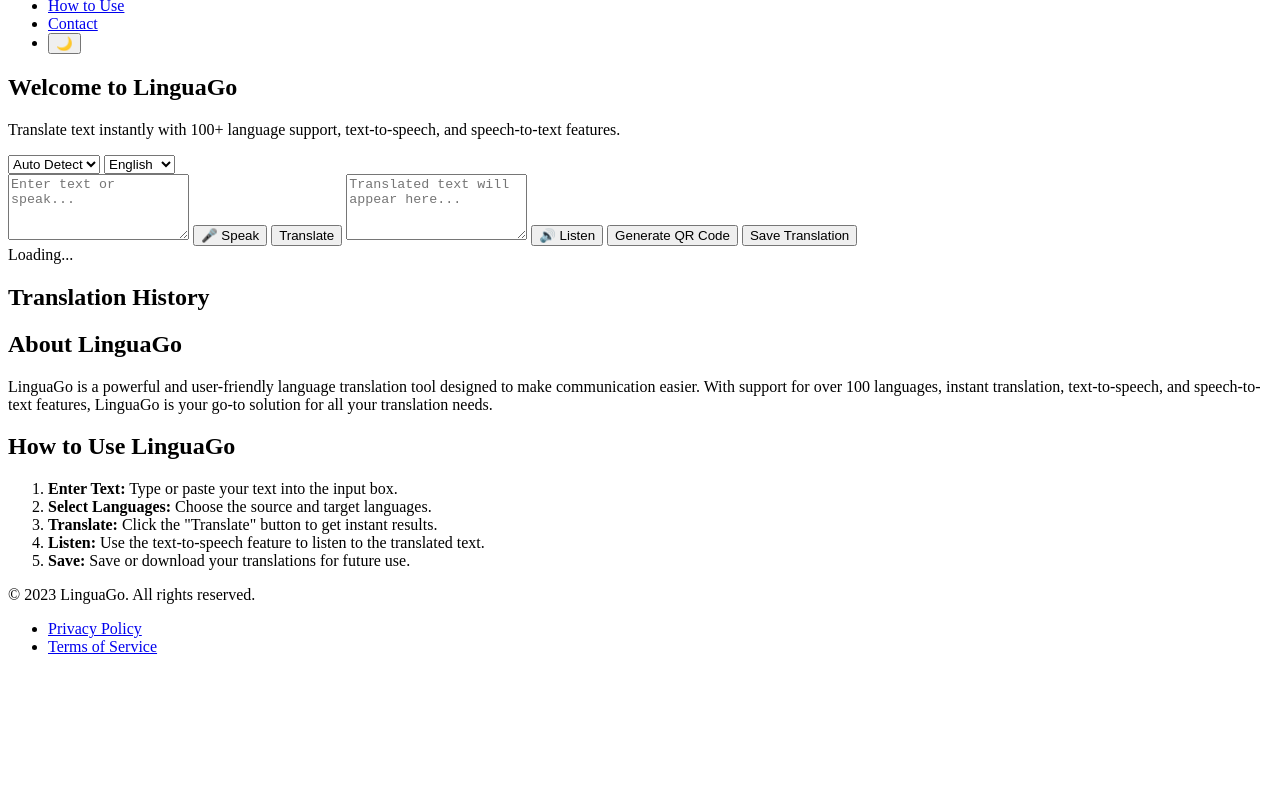
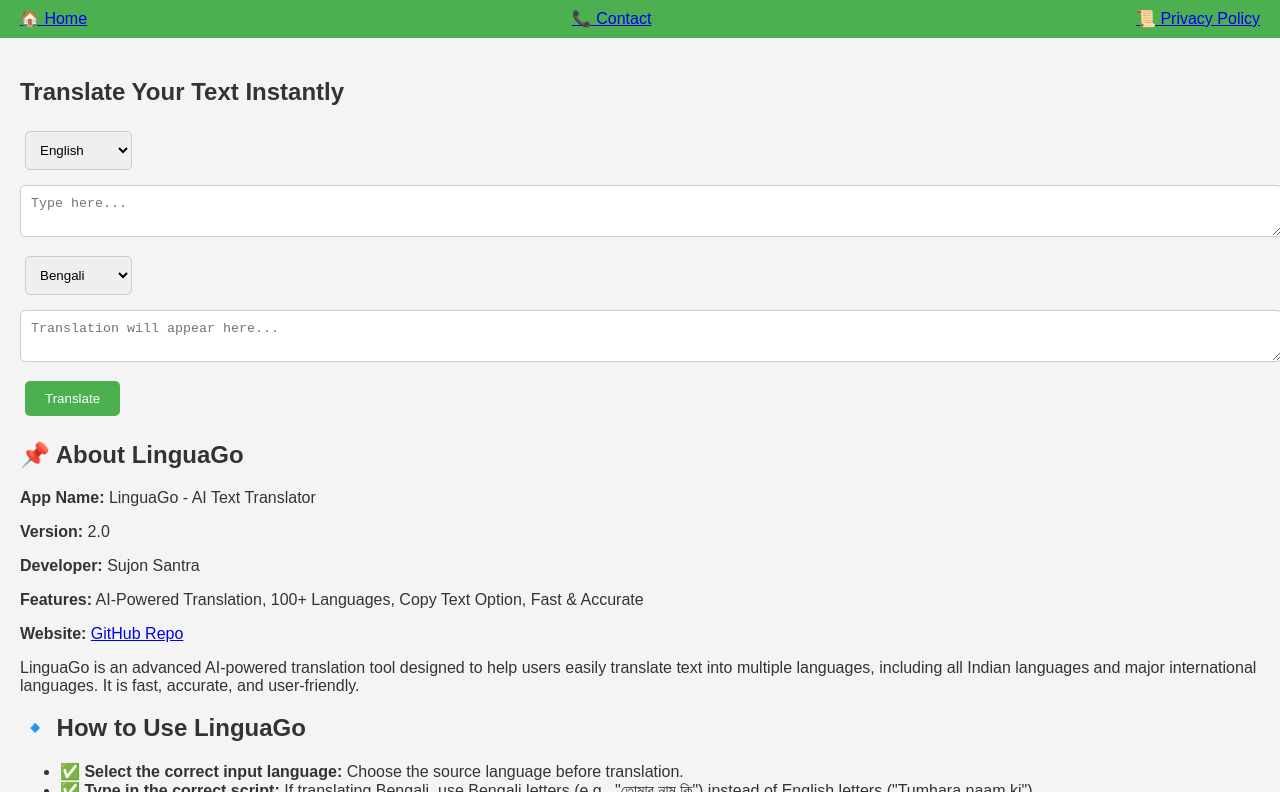
Before and after one commit to language-converter/linguago-text-converter, a plain HTML site: page index.html in a window 1280 px wide. Shown: the part 81-873 px from the top of the page. Before the commit the page ends 800 px from the top, so only its background shows below. Drawn offline with Linux system fonts and the light colour scheme.

Commit message:
Update index.html

```diff
--- a/index.html
+++ b/index.html
@@ -3,102 +3,92 @@
 <head>
     <meta charset="UTF-8">
     <meta name="viewport" content="width=device-width, initial-scale=1.0">
-    <title>LinguaGo - Fast & Friendly Language Translation Tool</title>
-    <meta name="description" content="LinguaGo is a fast, user-friendly language translation tool with 100+ language support, text-to-speech, speech-to-text, and SEO-friendly design.">
-    <meta name="keywords" content="LinguaGo, translation, text-to-speech, speech-to-text, 100+ languages, SEO-friendly, Google ranking">
-    <meta name="author" content="LinguaGo Team">
-    <link rel="canonical" href="https://linguago.com">
-    <link rel="stylesheet" href="styles.css">
-    <!-- Schema Markup for SEO -->
-    <script type="application/ld+json">
-    {
-        "@context": "https://schema.org",
-        "@type": "Organization",
-        "name": "LinguaGo",
-        "url": "https://linguago.com",
-        "logo": "https://linguago.com/logo.png",
-        "description": "LinguaGo is a fast, user-friendly language translation tool with 100+ language support."
-    }
-    </script>
+    <meta name="description" content="LinguaGo - AI Powered Language Translator with 100+ languages including all Indian languages.">
+    <meta name="keywords" content="AI Translator, Indian Language Translator, Free Language Converter, Online Translation">
+    <meta name="author" content="Sujon Santra">
+    <title>LinguaGo - AI Language Translator</title>
+    <link rel="stylesheet" href="style.css">
 </head>
 <body>
     <header>
+        <h1>LinguaGo - AI Language Translator</h1>
         <nav>
-            <div class="logo">LinguaGo</div>
-            <ul class="nav-links">
-                <li><a href="#home">Home</a></li>
-                <li><a href="#about">About</a></li>
-                <li><a href="#how-to-use">How to Use</a></li>
-                <li><a href="#contact">Contact</a></li>
-                <li><button id="mode-toggle">🌙</button></li>
-            </ul>
+            <a href="#">🏠 Home</a>
+            <a href="#">📞 Contact</a>
+            <a href="#">📜 Privacy Policy</a>
         </nav>
     </header>
+
     <main>
-        <section id="home">
-            <h1>Welcome to LinguaGo</h1>
-            <p>Translate text instantly with 100+ language support, text-to-speech, and speech-to-text features.</p>
-            <form id="translation-form">
-                <div class="language-select">
-                    <select id="source-lang">
-                        <option value="auto">Auto Detect</option>
+        <section class="translator">
+            <h2>Translate Your Text Instantly</h2>
+            <select id="input-language">
                 <option value="en">English</option>
-                        <option value="es">Spanish</option>
+                <option value="bn">Bengali</option>
+                <option value="hi">Hindi</option>
+                <option value="ta">Tamil</option>
+                <option value="te">Telugu</option>
+                <option value="gu">Gujarati</option>
+                <option value="mr">Marathi</option>
+                <option value="pa">Punjabi</option>
+                <option value="kn">Kannada</option>
+                <option value="ml">Malayalam</option>
+                <option value="ur">Urdu</option>
                 <option value="fr">French</option>
                 <option value="de">German</option>
+                <option value="es">Spanish</option>
+                <option value="zh-CN">Chinese</option>
+                <option value="ja">Japanese</option>
+                <option value="ar">Arabic</option>
+            </select>
+            <textarea id="input-text" placeholder="Type here..."></textarea>
+
+            <select id="output-language">
                 <option value="bn">Bengali</option>
-                        <!-- Add more languages here -->
-                    </select>
-                    <select id="target-lang">
                 <option value="en">English</option>
-                        <option value="es">Spanish</option>
+                <option value="hi">Hindi</option>
+                <option value="ta">Tamil</option>
+                <option value="te">Telugu</option>
+                <option value="gu">Gujarati</option>
+                <option value="mr">Marathi</option>
+                <option value="pa">Punjabi</option>
+                <option value="kn">Kannada</option>
+                <option value="ml">Malayalam</option>
+                <option value="ur">Urdu</option>
                 <option value="fr">French</option>
                 <option value="de">German</option>
-                        <option value="bn">Bengali</option>
-                        <!-- Add more languages here -->
+                <option value="es">Spanish</option>
+                <option value="zh-CN">Chinese</option>
+                <option value="ja">Japanese</option>
+                <option value="ar">Arabic</option>
             </select>
-                </div>
-                <textarea id="input-text" placeholder="Enter text or speak..." rows="4"></textarea>
-                <button type="button" id="speak-input">🎤 Speak</button>
-                <button type="submit">Translate</button>
-                <textarea id="output-text" placeholder="Translated text will appear here..." rows="4" readonly></textarea>
-                <button type="button" id="speak-output">🔊 Listen</button>
-                <button type="button" id="generate-qr">Generate QR Code</button>
-                <button type="button" id="save-translation">Save Translation</button>
-            </form>
-            <div id="qr-code"></div>
-            <div id="loading-spinner" class="hidden">Loading...</div>
-            <div id="translation-history">
-                <h2>Translation History</h2>
-                <ul id="history-list"></ul>
-            </div>
+            <textarea id="output-text" placeholder="Translation will appear here..." readonly></textarea>
+
+            <button id="translate-btn">Translate</button>
         </section>
 
-        <!-- About Section -->
-        <section id="about">
-            <h2>About LinguaGo</h2>
-            <p>LinguaGo is a powerful and user-friendly language translation tool designed to make communication easier. With support for over 100 languages, instant translation, text-to-speech, and speech-to-text features, LinguaGo is your go-to solution for all your translation needs.</p>
+        <section class="about">
+            <h2>📌 About LinguaGo</h2>
+            <p><strong>App Name:</strong> LinguaGo - AI Text Translator</p>
+            <p><strong>Version:</strong> 2.0</p>
+            <p><strong>Developer:</strong> Sujon Santra</p>
+            <p><strong>Features:</strong> AI-Powered Translation, 100+ Languages, Copy Text Option, Fast & Accurate</p>
+            <p><strong>Website:</strong> <a href="#">GitHub Repo</a></p>
+            <p>LinguaGo is an advanced AI-powered translation tool designed to help users easily translate text into multiple languages, including all Indian languages and major international languages. It is fast, accurate, and user-friendly.</p>
         </section>
 
-        <!-- How to Use Section -->
-        <section id="how-to-use">
-            <h2>How to Use LinguaGo</h2>
-            <ol>
-                <li><strong>Enter Text:</strong> Type or paste your text into the input box.</li>
-                <li><strong>Select Languages:</strong> Choose the source and target languages.</li>
-                <li><strong>Translate:</strong> Click the "Translate" button to get instant results.</li>
-                <li><strong>Listen:</strong> Use the text-to-speech feature to listen to the translated text.</li>
-                <li><strong>Save:</strong> Save or download your translations for future use.</li>
-            </ol>
+        <section class="how-to-use">
+            <h2>🔹 How to Use LinguaGo</h2>
+            <ul>
+                <li>✅ <strong>Select the correct input language:</strong> Choose the source language before translation.</li>
+                <li>✅ <strong>Type in the correct script:</strong> If translating Bengali, use Bengali letters (e.g., "তোমার নাম কি") instead of English letters ("Tumhara naam ki").</li>
+                <li>✅ <strong>Select the output language:</strong> Choose the language you want to translate to.</li>
+                <li>✅ <strong>Click the "Translate" button:</strong> Get instant and accurate translation.</li>
+                <li>✅ <strong>Copy the translated text:</strong> You can easily copy and paste the translated text.</li>
+            </ul>
         </section>
     </main>
-    <footer>
-        <p>&copy; 2023 LinguaGo. All rights reserved.</p>
-        <ul>
-            <li><a href="#privacy-policy">Privacy Policy</a></li>
-            <li><a href="#terms-of-service">Terms of Service</a></li>
-        </ul>
-    </footer>
+
     <script src="script.js"></script>
 </body>
     </html>
```
Lines whose indentation alone changed are shown as unchanged.
